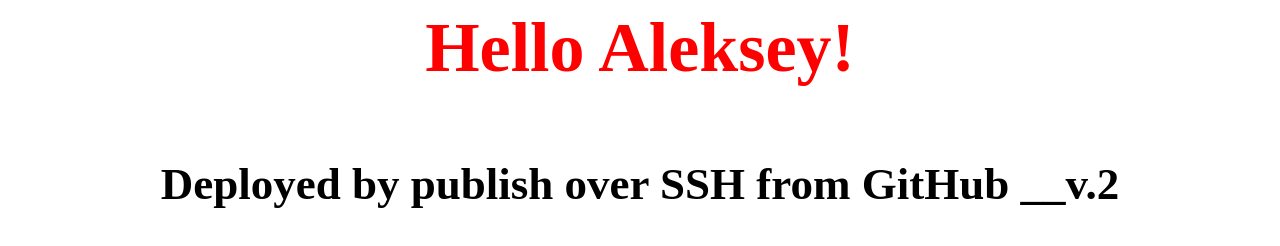
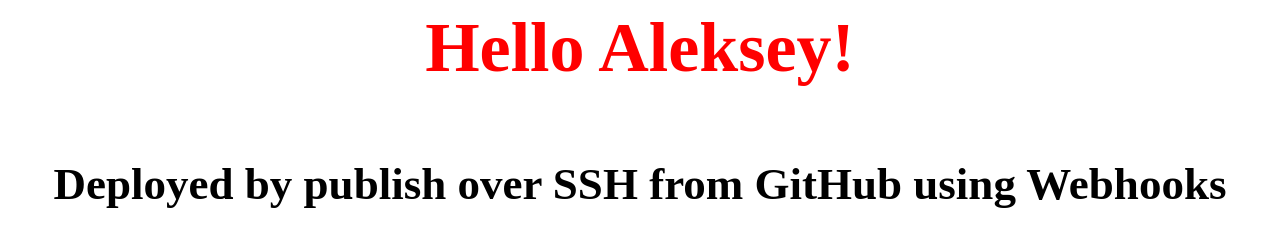
Before and after one commit to AleksEsin/jenkins, a plain HTML site: page index.html in a window 1280 px wide. Drawn offline with Linux system fonts and the light colour scheme.

Commit message:
added changes in index.html

```diff
--- a/index.html
+++ b/index.html
@@ -4,6 +4,6 @@
 </head>
 <body bgcolor=white>
 	<h1 style = "color: red; text-align: center; font-size: 70px;">Hello Aleksey!</p>
-    <p style = "color: black; text-align: center; font-size: 45px;">Deployed by publish over SSH from GitHub __v.2</p>
+    <p style = "color: black; text-align: center; font-size: 45px;">Deployed by publish over SSH from GitHub using Webhooks</p>
 </body>
 </html>
```
